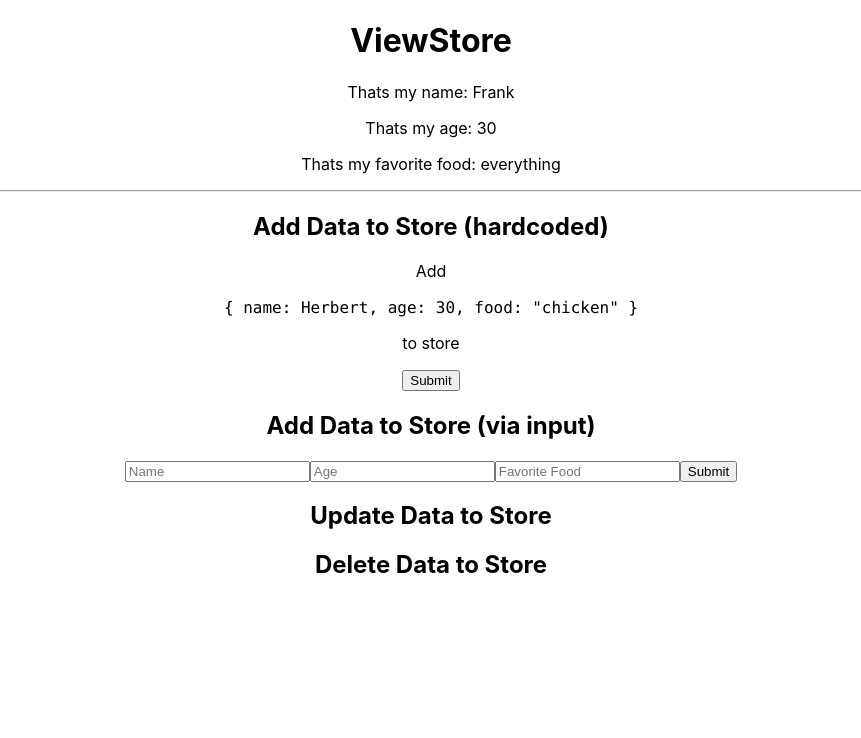
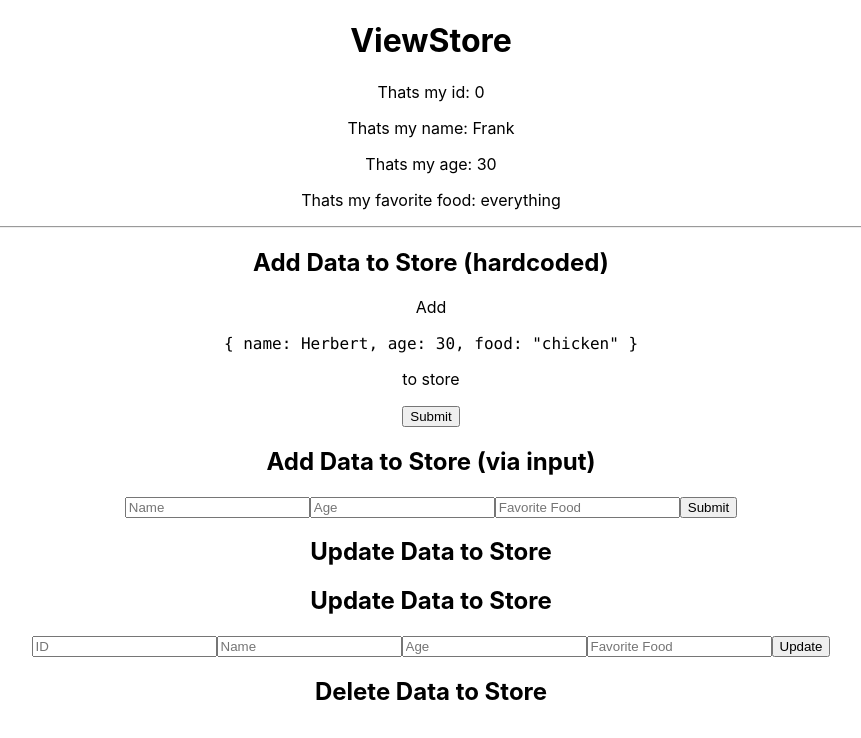
Before and after one commit to FrankBevr/Inkora, a React (Vite) app in the folder Frontend/: page / in a window 1280 px wide. Shown: the top 738 px of the page, without its empty margins (209-1070 px from the left). Built offline with nearby package versions, Linux system fonts and the light colour scheme; what useink would draw is missing.

Commit message:
:zap: (./Frontend) update Data to Store

```diff
--- a/Frontend/src/playground/FloorB/ViewStore.jsx
+++ b/Frontend/src/playground/FloorB/ViewStore.jsx
@@ -4,13 +4,23 @@ import { useState } from "react";
 const ViewStore = () => {
   const data = useExampleStore((store) => store.data);
   const addData = useExampleStore((store) => store.addData);
+  const updateData = useExampleStore((store) => store.updateData);
 
   const [name, setName] = useState("");
   const [age, setAge] = useState("");
   const [food, setFood] = useState("");
+  const [id, setId] = useState("");
 
   const handleSubmit = () => {
     addData(name, Number(age), food);
+    setName("");
+    setAge("");
+    setFood("");
+  };
+
+  const handleUpdate = () => {
+    updateData(Number(id), name, Number(age), food);
+    setId("");
     setName("");
     setAge("");
     setFood("");
@@ -20,6 +30,7 @@ const ViewStore = () => {
       <h1>ViewStore</h1>
       {data.map((item, index) => (
         <div key={index}>
+          <p>Thats my id: {item.id}</p>
           <p>Thats my name: {item.name}</p>
           <p>Thats my age: {item.age}</p>
           <p>Thats my favorite food: {item.food}</p>
@@ -58,6 +69,32 @@ const ViewStore = () => {
       />
       <button onClick={handleSubmit}>Submit</button>
       <h2>Update Data to Store</h2>
+      <h2>Update Data to Store</h2>
+      <input
+        type="number"
+        value={id}
+        onChange={(e) => setId(e.target.value)}
+        placeholder="ID"
+      />
+      <input
+        type="text"
+        value={name}
+        onChange={(e) => setName(e.target.value)}
+        placeholder="Name"
+      />
+      <input
+        type="number"
+        value={age}
+        onChange={(e) => setAge(e.target.value)}
+        placeholder="Age"
+      />
+      <input
+        type="text"
+        value={food}
+        onChange={(e) => setFood(e.target.value)}
+        placeholder="Favorite Food"
+      />
+      <button onClick={handleUpdate}>Update</button>
       <h2>Delete Data to Store</h2>
     </>
   );
--- a/Frontend/src/store/store.js
+++ b/Frontend/src/store/store.js
@@ -1,9 +1,18 @@
 import { create } from "zustand";
 
 export const useExampleStore = create((set) => ({
-  data: [{ name: "Frank", age: 30, food: "everything" }],
+  data: [{ id: 0, name: "Frank", age: 30, food: "everything" }],
   addData: (name, age, food) =>
-    set(
-      (store) => ({ data: [...store.data, { name, age, food }] }),
-    ),
-}))
+    set((store) => {
+      const newId = store.data.length;
+      const newData = { id: newId, name, age, food };
+      return { data: [...store.data, newData] };
+    }),
+  updateData: (id, name, age, food) =>
+    set((store) => {
+      const newData = store.data.map((item) =>
+        item.id === id ? { id, name, age, food } : item
+      );
+      return { data: newData };
+    }),
+}));
```
